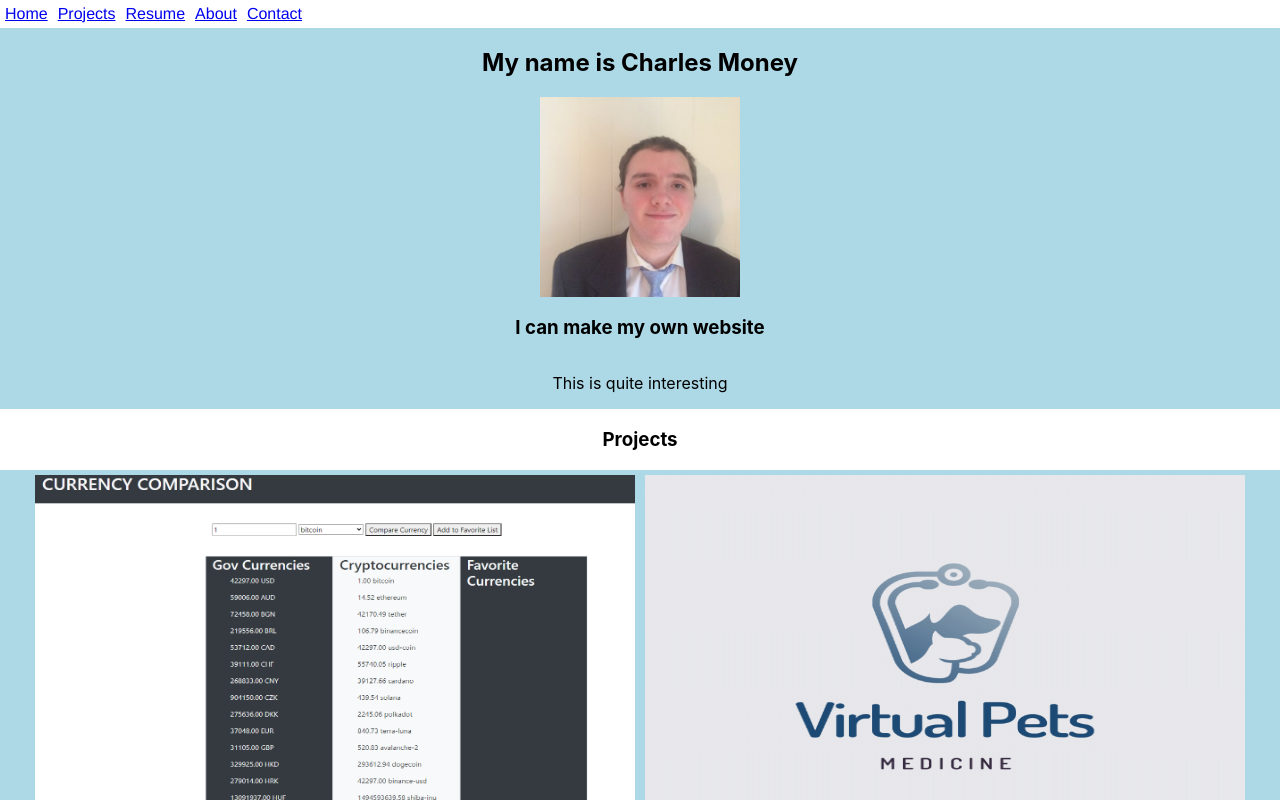
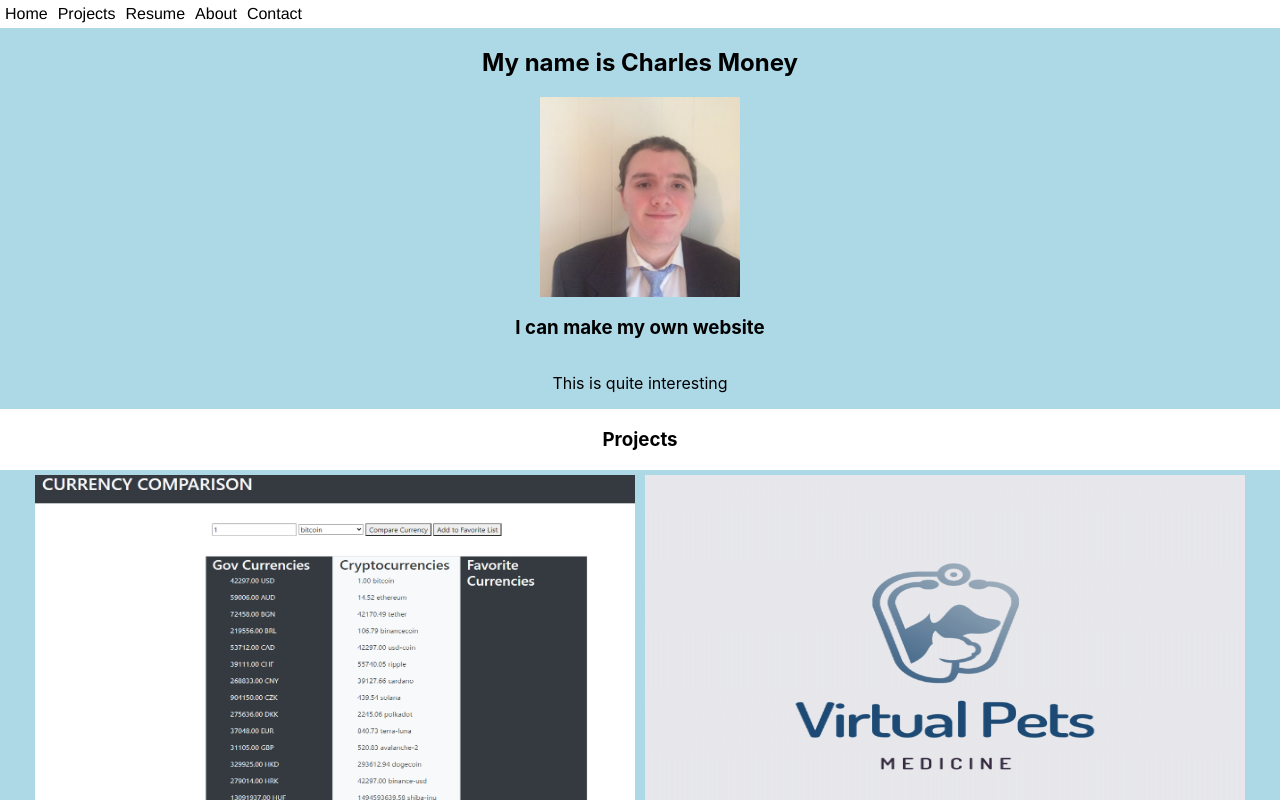
Before and after one commit to cmoney574/myportfolio, a React (Create React App) app: page / in a window 1280 px wide. Shown: the top 800 px of the page. Built offline with nearby package versions, Linux system fonts and the light colour scheme.

Commit message:
hopeful for deployment

```diff
--- a/src/components/Navbar.js
+++ b/src/components/Navbar.js
@@ -15,19 +15,19 @@ export default function Nav() {
         }}
       >
         <div style={linkStyle}>
-          <a href="#">Home</a>
+          Home
         </div>
         <div style={linkStyle}>
-          <a href="#">Projects</a>
+          Projects
         </div>
         <div style={linkStyle}>
-          <a href="#">Resume</a>
+          Resume
         </div>
         <div style={linkStyle}>
-          <a href="#">About</a>
+         About
         </div>
         <div style={linkStyle}>
-          <a href="#">Contact</a>
+          Contact
         </div>
       </section>
     </nav>
```
